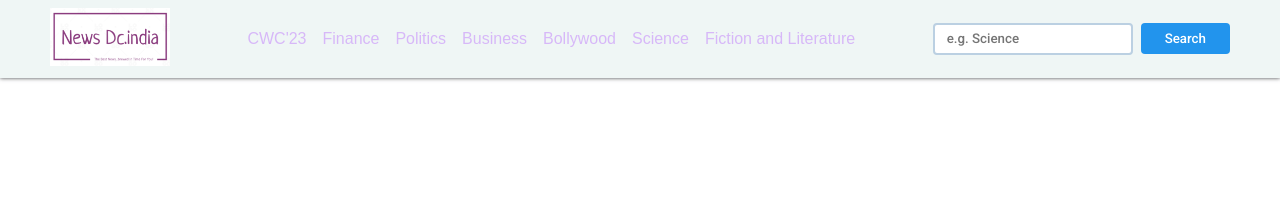
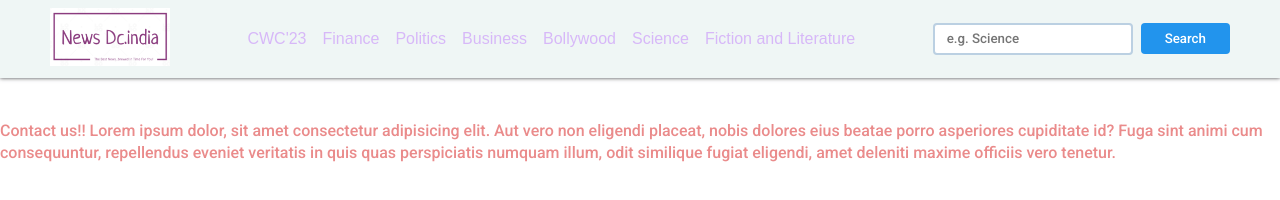
Before and after one commit to DebspandanC2911/NewsApp, a plain HTML site: page News Aggregator Project/index.html in a window 1280 px wide. Drawn offline with Linux system fonts and the light colour scheme; no server answers.

Commit message:
Update index.html

```diff
--- a/News Aggregator Project/index.html
+++ b/News Aggregator Project/index.html
@@ -51,6 +51,12 @@
             </div>
         </div>
     </template>
+    <div class="footer">
+        <p>
+            Contact us!!
+        Lorem ipsum dolor, sit amet consectetur adipisicing elit. Aut vero non eligendi placeat, nobis dolores eius beatae porro asperiores cupiditate id? Fuga sint animi cum consequuntur, repellendus eveniet veritatis in quis quas perspiciatis numquam illum, odit similique fugiat eligendi, amet deleniti maxime officiis vero tenetur.
+        </p>
+    </div>
 
     <script src="script.js"></script>
 
```
